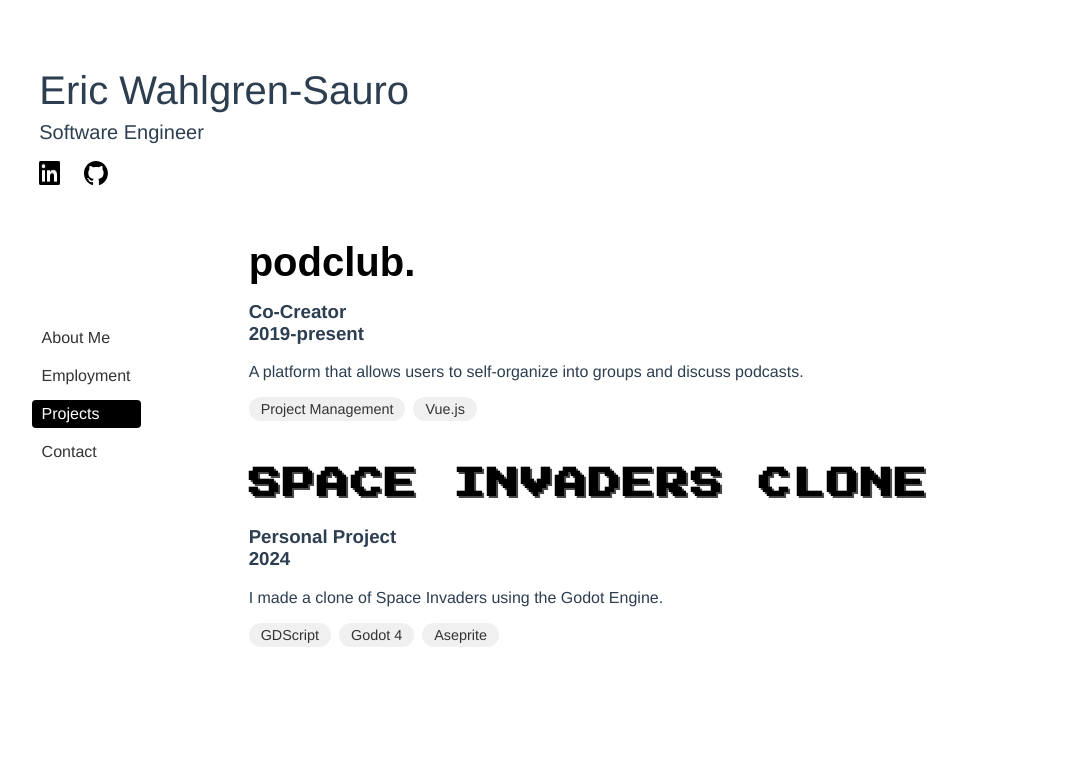
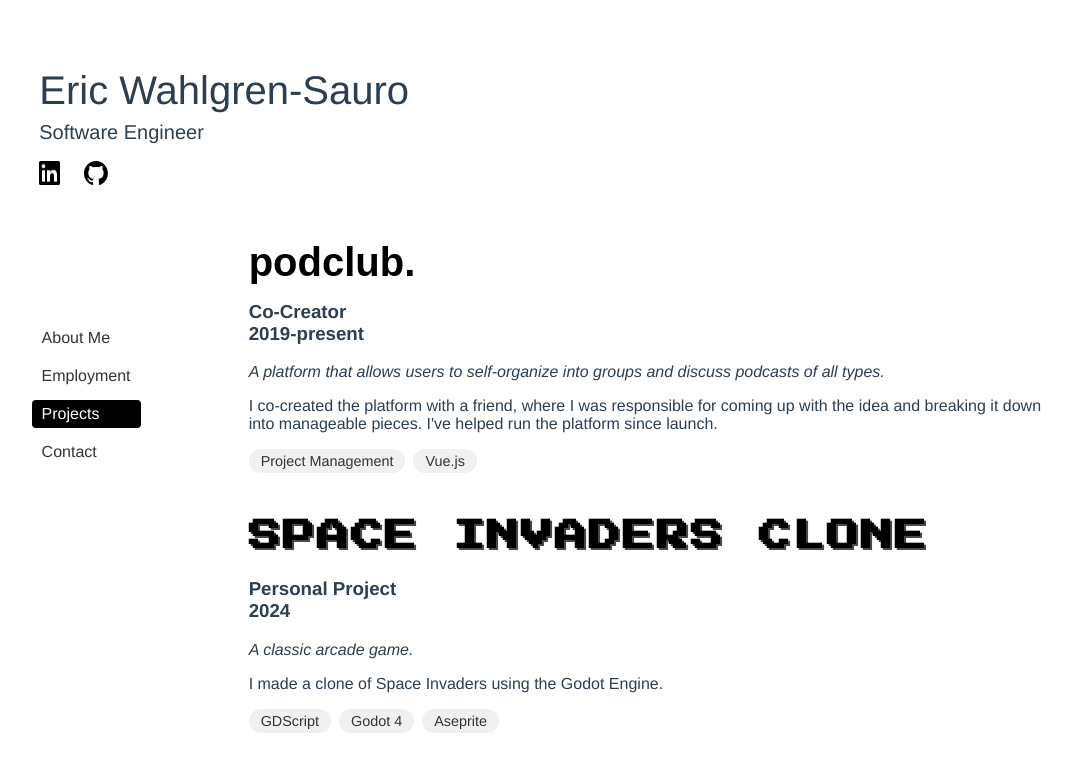
Before and after one commit to cews7/cews7.github.io, a Vue app in the folder cews-personal/: page /projects in a window 1280 px wide. Shown: the top 772 px of the page, without its empty margins (14-1086 px from the left). Built offline with nearby package versions, Linux system fonts and the light colour scheme.

Commit message:
update copy

```diff
--- a/cews-personal/src/components/jobs/Crownpeak.vue
+++ b/cews-personal/src/components/jobs/Crownpeak.vue
@@ -4,7 +4,8 @@
       <a href="https://www.crownpeak.com/" target="_blank" class="crownpeak-header">crownpeak</a>
     </h2>
     <h3>Software Engineer <br> 2017-2019</h3>
-    <p>Crownpeak specializes in building content management systems.</p>
+    <p><i>Crownpeak is an enterprise content management system.</i></p>
+    <p>I was a full stack developer on the core product, where I built and maintained features for the SaaS platform.</p>
     <div class="skills">
       <span class="pill">.NET</span>
       <span class="pill">AngularJS</span>
--- a/cews-personal/src/components/jobs/JumpCloud.vue
+++ b/cews-personal/src/components/jobs/JumpCloud.vue
@@ -4,7 +4,7 @@
       <a href="https://jumpcloud.com/" target="_blank" class="jumpcloud-header">JumpCloud</a>
     </h2>
     <h3>Senior Software Engineer <br> 2019-2024</h3>
-    <p>JumpCloud is a cloud-based directory and access management platform.</p>
+    <p><i>JumpCloud provides a comprehensive IT management platform, similar to how Salesforce serves as a central hub for customer relationship management.</i></p>
     <p>On the Growth team, I helped develop and implement our entire monetization strategy within the platform.</p>
     <div class="skills">
       <span class="pill">Vue.js</span>
--- a/cews-personal/src/components/projects/Podclub.vue
+++ b/cews-personal/src/components/projects/Podclub.vue
@@ -4,7 +4,11 @@
       <a href="https://podclub.io" target="_blank">podclub.</a>
     </h2>
     <h3>Co-Creator <br> 2019-present</h3>
-    <p>A platform that allows users to self-organize into groups and discuss podcasts.</p>
+    <p><i>A platform that allows users to self-organize into groups and discuss podcasts of all types.</i></p>
+    <p>
+      I co-created the platform with a friend, where I was responsible for coming up with the idea and breaking it down into manageable pieces.
+      I've helped run the platform since launch.
+    </p>
     <div class="skills">
       <span class="pill">Project Management</span>
       <span class="pill">Vue.js</span>
--- a/cews-personal/src/components/projects/SpaceInvaders.vue
+++ b/cews-personal/src/components/projects/SpaceInvaders.vue
@@ -4,6 +4,7 @@
       <a href="https://project30.itch.io/space-invaders-clone" target="_blank">Space Invaders Clone</a>
     </h2>
     <h3>Personal Project <br> 2024</h3>
+    <p><i>A classic arcade game.</i></p>
     <p>I made a clone of Space Invaders using the Godot Engine.</p>
     <div class="skills">
       <span class="pill">GDScript</span>
```
